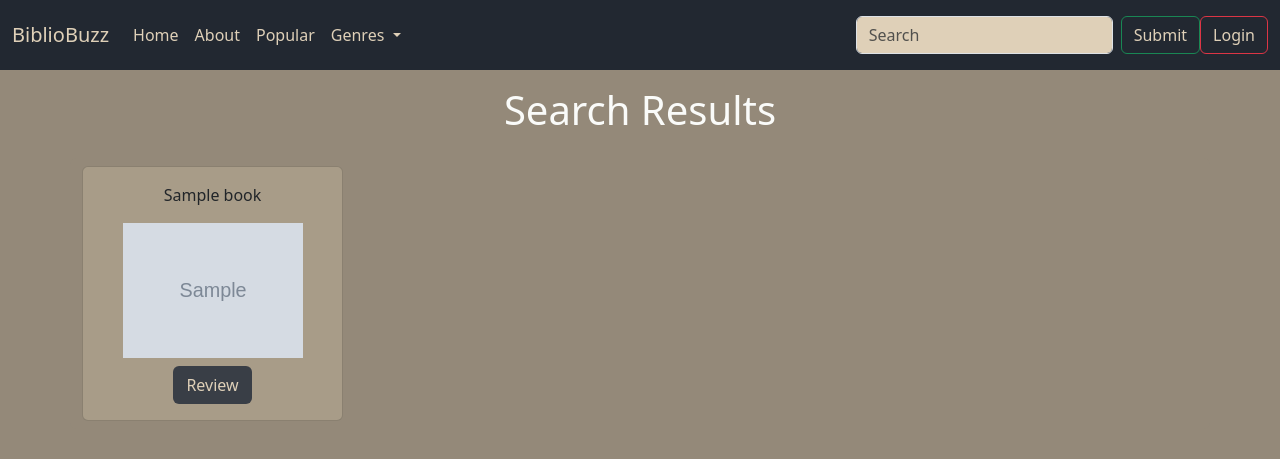
After one commit to Surja11/BiblioBuzz, a Django app: page /search/ in a window 1280 px wide. The commit adds this page. Shown: the top 459 px of the page. Run offline with Django 5.2, Linux system fonts and the light colour scheme; tables that the repository leaves empty hold one stand-in row (values such as "Sample post"); grey boxes marked "Sample" are stand-in pictures.

Commit message:
Added search features

```diff
--- a/review/urls.py
+++ b/review/urls.py
@@ -6,5 +6,7 @@ urlpatterns = [
   path('review/<int:id>', views.reviewPage, name = 'reviewPage'),
   path('register/', views.userRegister, name='register'),
   path('login/', views.userLogin, name="login"),
-  path('logout/', views.logoutUser, name = "logout")
+  path('logout/', views.logoutUser, name = "logout"),
+  path('search/',views.searchBooks, name = "search"),
+  # path('searchResults/',views.searchResults, name="searchResults")
 ]
--- a/review/views.py
+++ b/review/views.py
@@ -96,3 +96,15 @@ def userLogin(request):
 def logoutUser(request):
   logout(request)
   return redirect('login')
+
+
+def searchBooks(request):
+  if request.method == "POST":
+    search = request.POST.get("search","").strip()
+
+    if search:
+      books = Book.objects.filter(book_name__icontains=search)
+
+      return render(request, 'review/searchResults.html',{'books': books})
+  books = Book.objects.all()
+  return render(request,'review/searchResults.html',{'books': books})
--- a/templates/base.html
+++ b/templates/base.html
@@ -11,14 +11,14 @@
 <body style ="background-color: #948979;color: white;">
 <nav class="navbar navbar-expand-lg " style = " background-color:#222831; color: #DFD0B8;">
   <div class="container-fluid">
-    <a class="navbar-brand" style="color: #DFD0B8;" href="#">BiblioBuzz</a>
+    <a class="navbar-brand" style="color: #DFD0B8;" href="{%url 'home' %}">BiblioBuzz</a>
     <button class="navbar-toggler" style="background-color: #DFD0B8;" type="button" data-bs-toggle="collapse" data-bs-target="#navbarSupportedContent" aria-controls="navbarSupportedContent" aria-expanded="false" aria-label="Toggle navigation">
       <span class="navbar-toggler-icon text-white"></span>
     </button>
     <div class="collapse navbar-collapse" id="navbarSupportedContent">
       <ul class="navbar-nav me-auto mb-2 mb-lg-0 ">
         <li class="nav-item">
-          <a class="nav-link active" style="color: #DFD0B8;" aria-current="page" href="#">Home</a>
+          <a class="nav-link active" style="color: #DFD0B8;" aria-current="page" href="{%url 'home'%}">Home</a>
         </li>
         <li class="nav-item">
           <a class="nav-link active"
@@ -46,10 +46,11 @@
         {%endif%}
 
       </ul>
-      <form class="d-flex" role="search">
+      <form class="d-flex" role="search" method= "POST" action="{%url 'search'%}">
+        {%csrf_token%}
         <input class="form-control me-2" style="background-color: #DFD0B8;"
-        type="search" placeholder="Search" aria-label="Search"/>
-        <button class="btn btn-outline-success" style="color: #DFD0B8;" type="submit">Search</button>
+        type="search" name = "search" placeholder="Search" aria-label="Search"/>
+        <input class="btn btn-outline-success" style="color: #DFD0B8;" type="submit">
 
 
       </form>
--- /dev/null
+++ b/templates/review/searchResults.html
@@ -0,0 +1,25 @@
+
+{% extends "base.html" %}
+{%load static%}
+
+{% block title %}searchResults{% endblock title %}
+{% block body %}
+
+<h1 class="text-center mt-3" style="color: #fafbf9;">Search Results</h1>
+<div class="container mt-4 rounded" style="background-color: #948979;">
+    <div class="row">
+        {% for book in books %}
+        <div class="col-12 col-md-6 col-lg-3 my-2 ">
+            <div class="card h-100" style="background-color:rgba(223, 206, 179, 0.27);">
+                <div class="card-body d-flex flex-column justify-content-center align-items-center">
+                    <span class="card-title text-center">{{book.book_name}}</span>
+                    <img src="{{book.book_img.url}}" alt="{{book.book_name}}"
+                         class="img-fluid mt-2" style="max-height: 200px; max-width: 180px; object-fit: contain;">
+                         <a class="btn mt-2" style="background-color: #393E46;color:#DFD0B8" href="{%url "reviewPage" book.id %}" >Review</a>
+                </div>
+            </div>
+        </div>
+        {% endfor %}
+    </div>
+</div>
+{% endblock body %}
```
